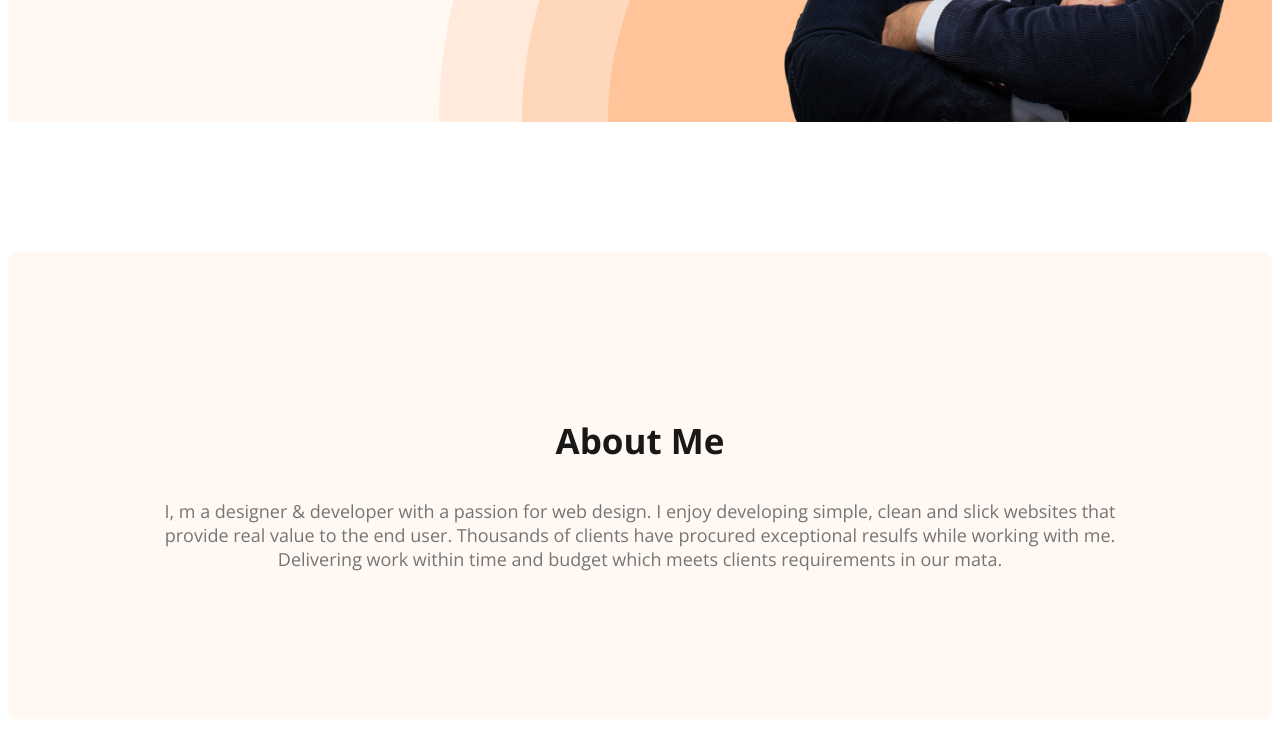
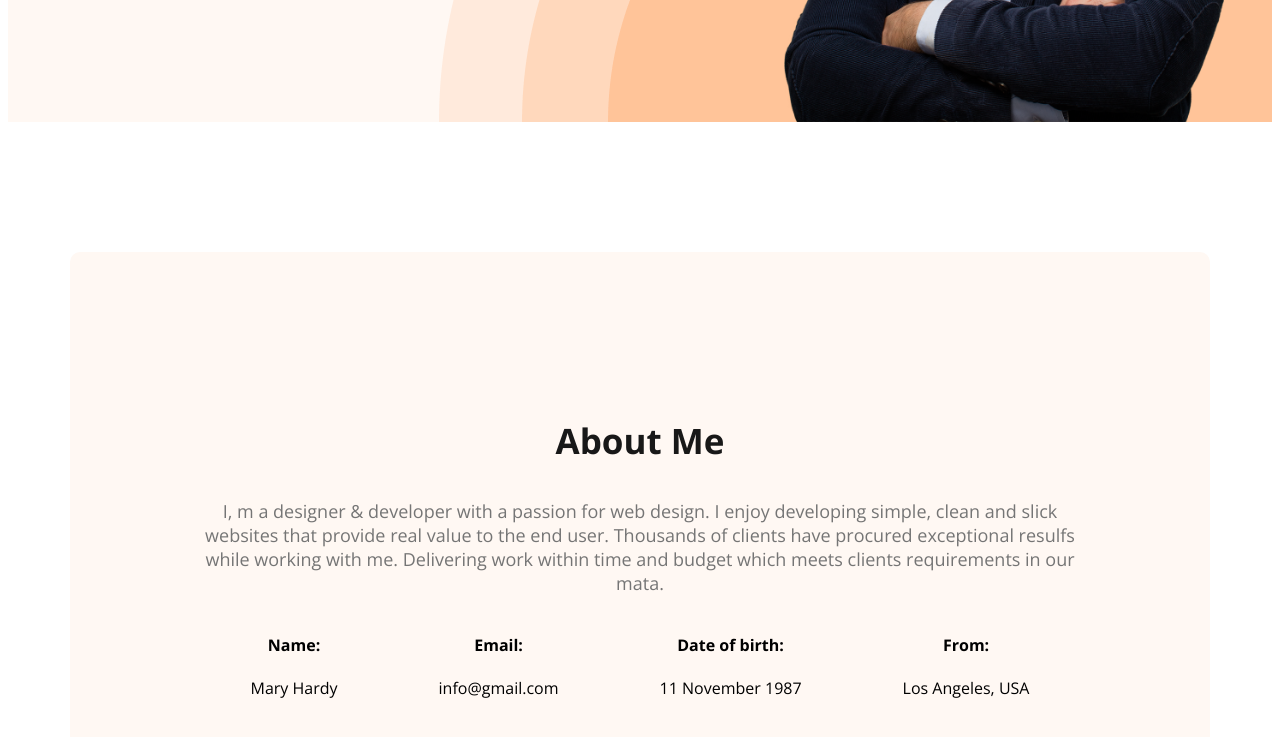
Before and after one commit to lopachak7/Assignment-Task-1, a plain HTML site: page index.html in a window 1280 px wide. Shown: the part 663-1400 px from the top of the page. Drawn offline with nearby package versions, Linux system fonts and the light colour scheme.

Commit message:
section about

```diff
--- a/index.html
+++ b/index.html
@@ -37,6 +37,30 @@
         <section class="about">
             <h3 class="section-title">About Me</h3>
             <p class="section-description">I, m a designer & developer with a passion for web design. I enjoy developing simple, clean and slick websites that provide real value to the end user. Thousands of clients have procured exceptional resulfs while working with me. Delivering work within time and budget which meets clients requirements in our mata.</p>
+            <div class="about-info-container">
+                <!-- .about-info*4>h4.info-title+p.info-description -->
+                <div class="about-info">
+                    <h4 class="info-title">Name:</h4>
+
+                    <p class="info-description">Mary Hardy</p>
+                </div>
+                <div class="about-info">
+                    <h4 class="info-title">Email:</h4>
+                    <p class="info-description">info@gmail.com</p>
+
+                </div>
+                <div class="about-info">
+                    <h4 class="info-title">Date of birth:
+                        </h4>
+                    <p class="info-description">11 November 1987</p>
+                </div>
+                <div class="about-info">
+                    <h4 class="info-title">From:
+                        </h4>
+                    <p class="info-description">Los Angeles, USA</p>
+                </div>
+
+            </div>
 
         </section>
 
--- a/styles/portfolio.css
+++ b/styles/portfolio.css
@@ -91,6 +91,10 @@ nav a {
 }
 
 /* main section styles */
+main{
+    max-width: 1140px;
+    margin: 0 auto;
+}
 
 
 /* about section styles */
@@ -113,4 +117,13 @@ nav a {
     color: #757575;
     text-align: center;
     font-size: 18px
+
+
 }
+.about-info-container{
+    display: flex;
+    justify-content: space-around;
+}
+.about-info{
+    text-align: center;
+}
```
